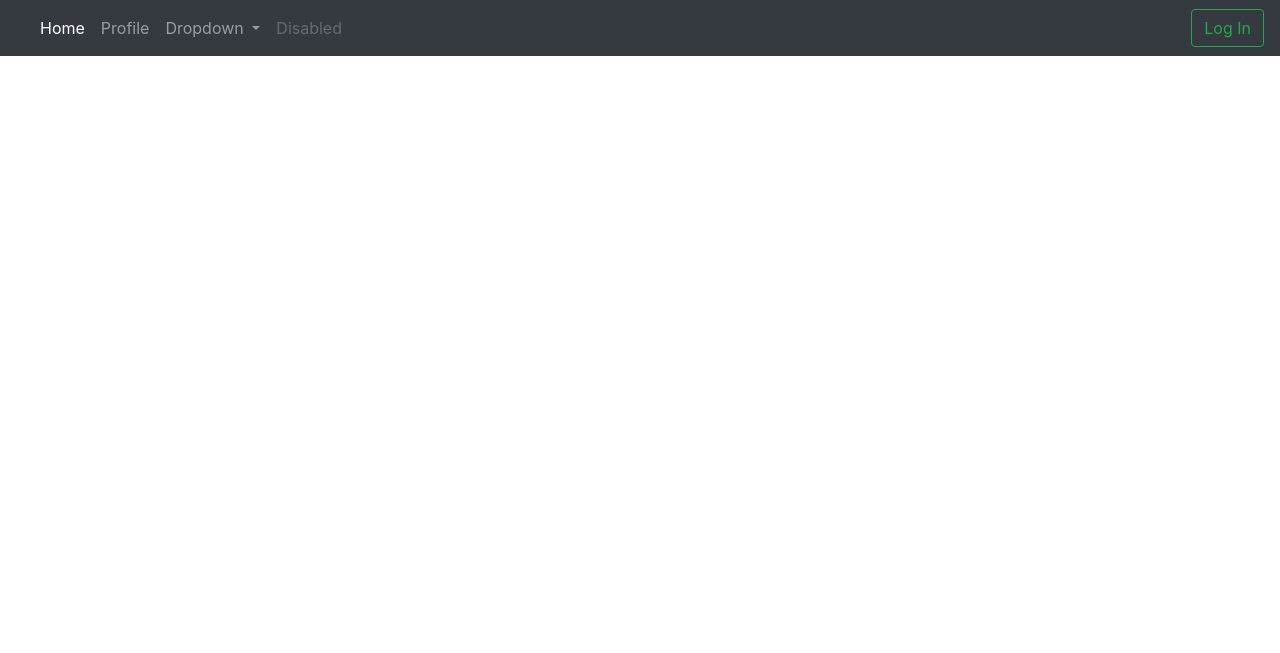
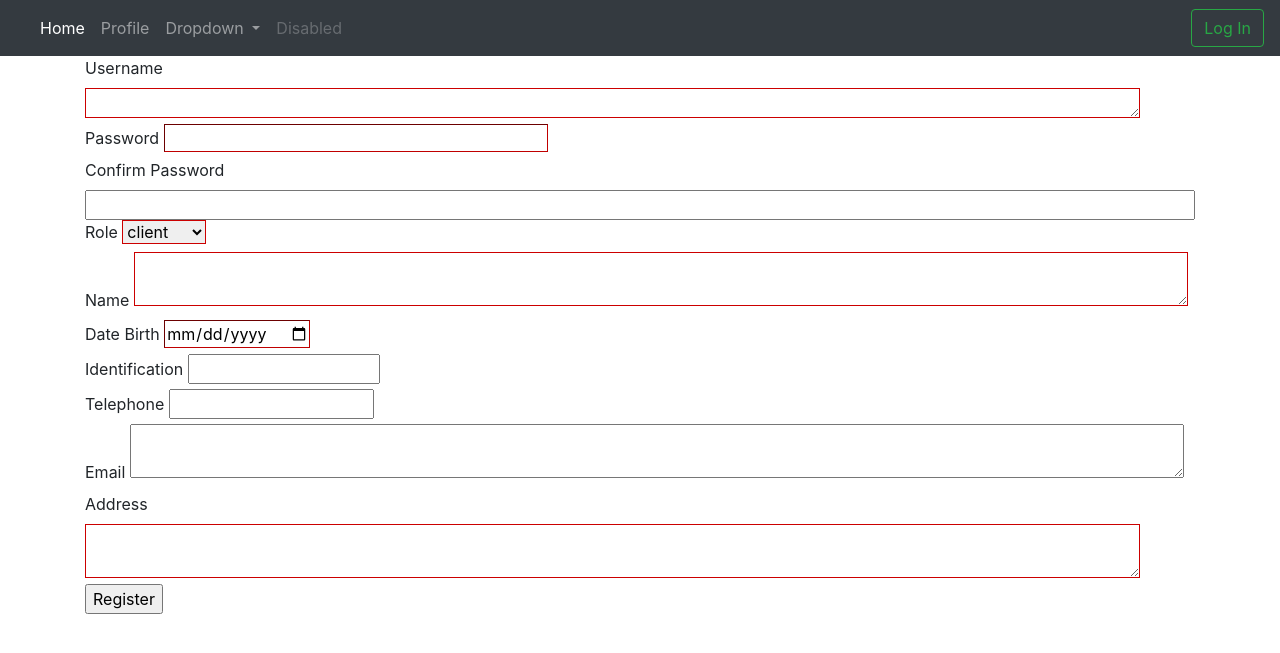
Before and after one commit to mwije/cbridge, a Flask app: page /register in a window 1280 px wide. Shown: the top 653 px of the page. Run offline with Flask 3, Linux system fonts and the light colour scheme.

Commit message:
- Improved basic user registration functionality. - Streamlined ORM to form mapping and validation system, including support for value sets. - Added a user name to the navigation bar.

```diff
--- a/cbridge/blueprints/auth/__init__.py
+++ b/cbridge/blueprints/auth/__init__.py
@@ -30,16 +30,36 @@
 @auth_bp.route('/register', methods=['GET', 'POST'])
 def register():
     form = RegisterForm()
-    if request.method == 'POST':
-        if form.validate_on_submit():
+    print(request.method)
 
+    if form.validate_on_submit():
+        print('yoo')
+        def verified_password(): return (form.password.data == form.confirm_password.data)
+
+        if verified_password():
+            print('Registering')
             hashed_password = bcrypt.generate_password_hash(form.password.data).decode('utf-8')
-            new_user = User(username=form.username.data, password=hashed_password)
+            new_user = User(
+                username = form.username.data,
+                password = hashed_password,
+                role = form.role.data,
+                name = form.name.data,
+                date_birth = form.date_birth.data,
+                identification = form.identification.data,
+                telephone = form.telephone.data,
+                email = form.email.data,
+                address = form.address.data
+                )
 
             db.session.add(new_user)
             db.session.commit()
 
             flash('Account created successfully!')
             return redirect(url_for('auth.login'))
-    print(form)
+        else:
+            print('Pass')
+            flash('Password mismatch')
+    else:
+        print('Validation failed')
+    print ('sending')
     return render_template('register.html', form=form)
--- a/cbridge/blueprints/auth/forms.py
+++ b/cbridge/blueprints/auth/forms.py
@@ -1,49 +1,32 @@
 from flask_wtf import FlaskForm
-from wtforms import StringField, PasswordField, SubmitField
-from wtforms_alchemy import model_form_factory
+from wtforms import StringField, PasswordField, SubmitField, DateField, SelectField
 from sqlalchemy import String
 from wtforms.validators import Length
-from cbridge.models import label_mapping
+from cbridge.models import label_mapping, _validators, _valuesets
 from cbridge.models.user import User
-
-ModelForm = model_form_factory(FlaskForm)
 
 class LoginForm(FlaskForm):
     username = StringField()
     password = PasswordField()
     submit = SubmitField('Login')
 
-class RegisterForm(ModelForm):
+class RegisterForm(FlaskForm):
     class Meta:
         model = User
         exclude = ['date_joined']  # Exclude fields as necessary
         # Include submit field definition if needed
-        submit = SubmitField('Register')
 
-    def __init__(self, *args, **kwargs):
-        super(RegisterForm, self).__init__(*args, **kwargs)
-        self.customize_fields()
+    table = 'User'
+    #print(rules[table]['password'])
 
-    def customize_fields(self):
-        """Customize fields after the form is initialized"""
-        for field_name, field in self._fields.items():
-            if field_name in label_mapping:
-                field.label.text = label_mapping.get(field_name) + "\t:"
-
-            column = getattr(self.Meta.model, field_name, None)
-            if column and isinstance(column.type, String):
-                # Generate new field attributes
-                max_length = column.type.length
-                field.validators = [Length(max=max_length)]
-                field.render_kw = {"maxlength": max_length}
-
-def generate_field_with_length(column):
-    max_length = None
-    if isinstance(column.type, String):
-        max_length = column.type.length
-
-    # Generate field
-    field = StringField(column.name.capitalize(),
-                        validators=[Length(max=max_length)] if max_length else [],
-                        render_kw={"maxlength": max_length} if max_length else {})
-    return field
+    username = StringField(validators = _validators[table]['username'])
+    password = PasswordField(validators = _validators[table]['password'])
+    confirm_password = PasswordField()
+    role = SelectField(validators = _validators[table]['role'], choices = _valuesets[table]['role'])
+    name = StringField(validators = _validators[table]['name'])
+    date_birth = DateField(validators = _validators[table]['date_birth'])
+    identification = StringField(validators = _validators[table]['identification'])
+    telephone = StringField(validators = _validators[table]['telephone'])
+    email = StringField(validators = _validators[table]['email'])
+    address = StringField(validators = _validators[table]['address'])
+    submit = SubmitField('Register')
--- a/cbridge/static/style.css
+++ b/cbridge/static/style.css
@@ -12,6 +12,17 @@
 
 /* Adjust textarea rows for multiline fields */
 textarea {
-    width: 100%; /* Full width of the container */
-    max-width: 100%; /* Prevent exceeding container width */
+    width: 95%; /* Full width of the container */
+    max-width: 95%; /* Prevent exceeding container width */
 }
+
+input[required],
+textarea[required],
+select[required] {
+    border-color: #c00;
+    border-width: 1px;
+}
+
+input:required:invalid {
+    border-color: #c00000;
+}
--- a/cbridge/templates/base.html
+++ b/cbridge/templates/base.html
@@ -7,7 +7,7 @@
     <link rel="stylesheet" href="/static/style.css">
     <script src="https://cdn.jsdelivr.net/npm/jquery@3.5.1/dist/jquery.slim.min.js" integrity="sha384-DfXdz2htPH0lsSSs5nCTpuj/zy4C+OGpamoFVy38MVBnE+IbbVYUew+OrCXaRkfj" crossorigin="anonymous"></script>
     <script src="https://cdn.jsdelivr.net/npm/bootstrap@4.6.2/dist/js/bootstrap.bundle.min.js" integrity="sha384-Fy6S3B9q64WdZWQUiU+q4/2Lc9npb8tCaSX9FK7E8HnRr0Jz8D6OP9dO5Vg3Q9ct" crossorigin="anonymous"></script>
-
+    {% block head %} {% endblock %}
 </head>
 <body>
     {% include 'navbar.html' %}
--- a/cbridge/templates/navbar.html
+++ b/cbridge/templates/navbar.html
@@ -28,6 +28,9 @@
         </li>
       </ul>
       <form class="form-inline my-2 my-lg-0">
+        {% if current_user.is_authenticated %}
+        <a class="nav-link" href="/profile/">{{ current_user.username }}</a>
+        {% endif %}
         <a class="btn btn-outline-success my-2 my-sm-0"
         {% if current_user.is_authenticated %}
             href="{{ url_for('auth.logout') }}">Log Out
--- a/cbridge/templates/register.html
+++ b/cbridge/templates/register.html
@@ -2,61 +2,23 @@
 
 {% block title %}Home{% endblock %}
 
+{% block head %}
+    <script type="text/javascript" src="/static/form.js"></script>
+{% endblock %}
+
 {% block content %}
     <form method='POST' action="{{ url_for('auth.register')}}">
         {% for field in form %}
-            {% if field.type != 'UnboundField' %}
-            {% if field.widget.input_type != 'hidden' %}
-            {{ field.label }}
-            {% endif %}
+            {% if field.type not in ['UnboundField'] %}
+                {% if field.widget.input_type != 'hidden' and field.type not in ['SubmitField'] %}
+                {{ field.label }}
+                {% endif %}
             {{ field }} <br>
             {% endif %}
         {% endfor %}
     </form>
 
-    <script>
-        document.addEventListener('DOMContentLoaded', function() {
-            const maxWidth = 40; // Maximum width in characters to avoid excessively wide fields
 
-            function calculateWidth(maxLength, fontSize) {
-                // Calculate width in 'ch' units, adjust the multiplier based on font-size
-                const characterWidth = 1.2; // Adjust multiplier based on font-size as needed
-                return Math.min(maxLength, maxWidth) * characterWidth * fontSize; // Adjust for font-size
-            }
-
-            document.querySelectorAll('input[maxlength], textarea[maxlength]').forEach(function(input) {
-                const maxLength = parseInt(input.getAttribute('maxlength'), 10);
-                if (maxLength) {
-                    const style = window.getComputedStyle(input);
-                    const fontSize = parseFloat(style.fontSize) || 16; // Default to 16px if not defined
-
-                    // Calculate width based on font-size
-                    const widthInCh = calculateWidth(maxLength, fontSize / 16); // Font-size in 'rem' units
-
-                    // Set width only if it's an input field
-                    if (input.tagName === 'INPUT') {
-                        input.style.width = `${widthInCh}rem`;
-                    }
-
-                    // Switch to textarea if the maxLength exceeds the reasonable limit
-                    if (maxLength > maxWidth) {
-                        if (input.tagName === 'INPUT') {
-                            const textarea = document.createElement('textarea');
-                            textarea.setAttribute('maxlength', maxLength);
-                            textarea.setAttribute('name', input.getAttribute('name'));
-                            textarea.setAttribute('id', input.getAttribute('id'));
-                            textarea.setAttribute('rows', Math.ceil(maxLength / 50)); // Adjust row calculation as needed
-
-                            // Copy attributes from input to textarea
-                            textarea.value = input.value;
-                            textarea.className = input.className; // Keep existing classes
-                            input.parentNode.replaceChild(textarea, input);
-                        }
-                    }
-                }
-            });
-        });
-        </script>
 
 
 
```
Also changed, not shown: cbridge/models/__init__.py (+60 -1 lines), cbridge/models/user.py (+19 -1 lines).
